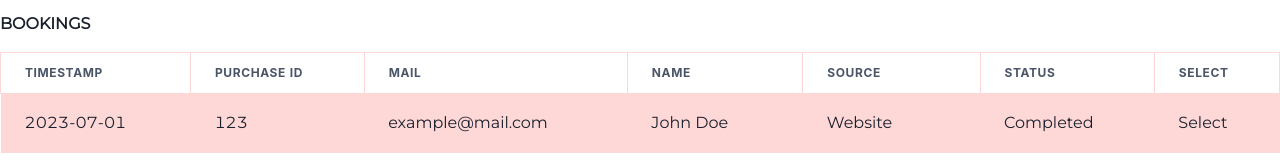
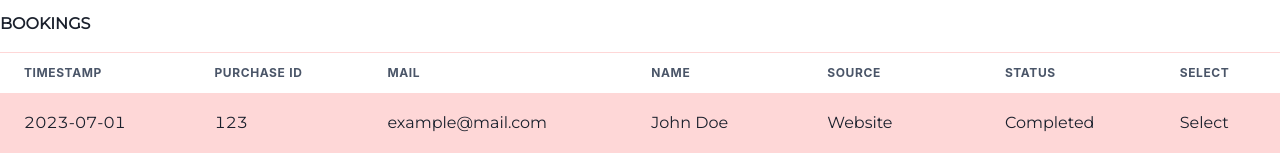
Before and after one commit to Ishu070303/Project-datatable, a Next.js app: page / in a window 1280 px wide. Shown: the top 160 px of the page. Built offline with nearby package versions, Linux system fonts and the light colour scheme.

Commit message:
update css file

```diff
--- a/app/App.css
+++ b/app/App.css
@@ -36,7 +36,7 @@
 }
 
 .Thead{
-    border: 1px solid ;
+    border-top: 1px solid ;
     text-align: center;
     /* align-items: center; */
     /* padding-bottom: 20px; */
```
